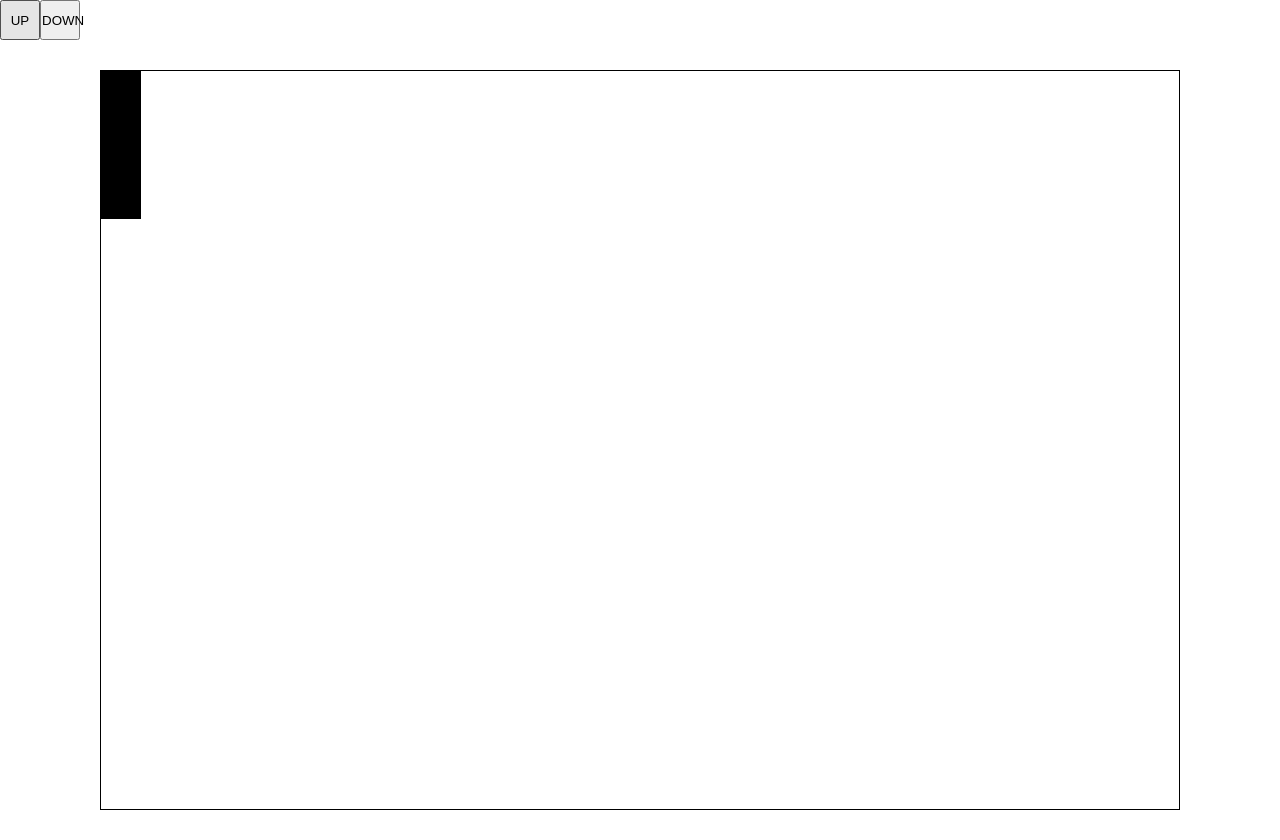
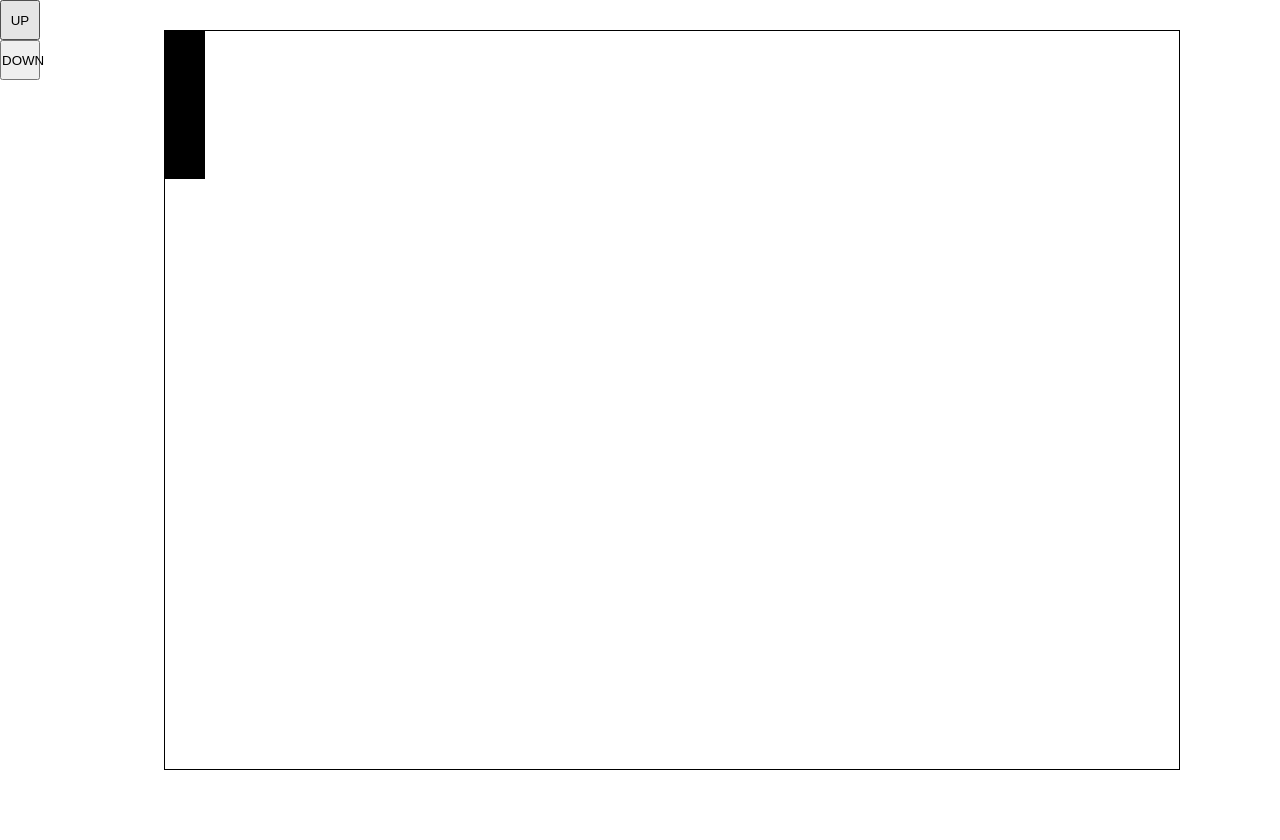
Before and after one commit to Dariuszb94/Ping-pong, a React (Create React App) app: page / in a window 1280 px wide. After the commit the page ends 800 px from the top, so only its background shows below. Built offline with nearby package versions, Linux system fonts and the light colour scheme.

Commit message:
board outer

```diff
--- a/src/App.tsx
+++ b/src/App.tsx
@@ -29,6 +29,7 @@ function App() {
   });
 
   return (
+    <BoardOuter>
       <section>
         <ButtonDown
           onClick={() =>
@@ -50,9 +51,9 @@ function App() {
         >
           DOWN
         </ButtonUp>
-
+      </section>
       <BoardContainer position={position}></BoardContainer>
-    </section>
+    </BoardOuter>
   );
 }
 
@@ -66,3 +67,6 @@ export const ButtonDown = styled.button`
   width: 40px;
   height: 40px;
 `;
+export const BoardOuter = styled.div`
+  display: flex;
+`;
--- a/src/components/Board/BoardContainerStyles.tsx
+++ b/src/components/Board/BoardContainerStyles.tsx
@@ -1,6 +1,7 @@
 import styled from 'styled-components';
 
 export const Board = styled.div`
+  width: 100%;
   position: relative;
   margin: 30px 100px;
   border: 1px solid black;
```
Lines whose indentation alone changed are shown as unchanged.
